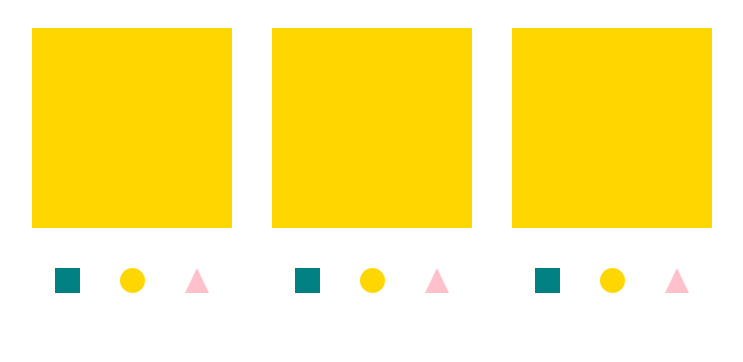
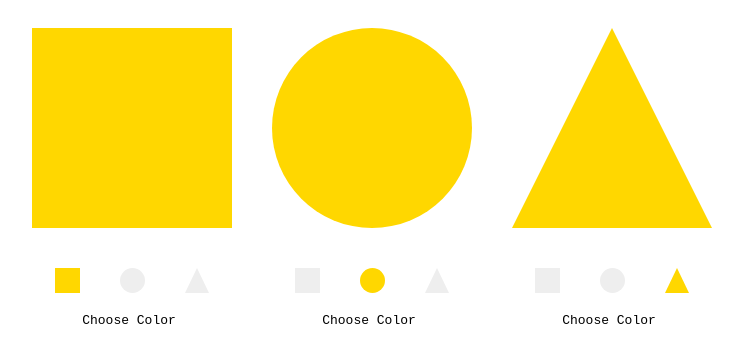
Before and after one commit to pirey/shape, a React (Create React App) app: page / in a window 1280 px wide. Shown: the top 362 px of the page, without its empty margins (268-1011 px from the left). Built offline with nearby package versions, Linux system fonts and the light colour scheme.

Commit message:
control color

```diff
--- a/src/App.js
+++ b/src/App.js
@@ -6,8 +6,8 @@ export default () => (
   <div>
     <Flex>
       <Shape />
-      <Shape />
-      <Shape />
+      <Shape shape="circle" />
+      <Shape shape="triangle" />
     </Flex>
   </div>
 );
--- a/src/components/Control.js
+++ b/src/components/Control.js
@@ -1,18 +1,22 @@
 import React from 'react';
-import ControlItem from './ControlItem';
+import ControlShape from './ControlShape';
+import ControlColor from './ControlColor';
+import Flex from './Flex';
 
-export default ({ changeSquare, changeCircle, changeTriangle }) => {
-  const style = {
-    display: 'flex',
-    alignItems: 'center',
-    justiryContent: 'center',
-  };
+export default ({ activeShape, color, changeColor, changeSquare, changeCircle, changeTriangle }) => {
+
+  const grey = '#eee';
 
   return (
-    <div style={style}>
-      <ControlItem onClick={changeSquare} shape="square" color="teal" />
-      <ControlItem onClick={changeCircle} shape="circle" color="gold" />
-      <ControlItem onClick={changeTriangle} shape="triangle" color="pink" />
+    <div>
+      <Flex>
+        <ControlShape onClick={changeSquare} shape="square" color={activeShape === 'square' ? color : grey} />
+        <ControlShape onClick={changeCircle} shape="circle" color={activeShape === 'circle' ? color : grey} />
+        <ControlShape onClick={changeTriangle} shape="triangle" color={activeShape === 'triangle' ? color : grey} />
+      </Flex>
+      <Flex>
+        <ControlColor onChange={changeColor} />
+      </Flex>
     </div>
   );
 };
--- /dev/null
+++ b/src/components/ControlColor.js
@@ -0,0 +1,22 @@
+import React from 'react';
+
+export default ({ onChange }) => {
+  const style = {
+    width: '100%',
+    textAlign: 'center',
+    textTransform: 'capitalize',
+    fontFamily: 'monospace',
+  };
+
+  const inputStyle = {
+    visibility: 'hidden',
+    width: 0,
+    height: 0
+  };
+
+  return (
+    <div style={style}>
+      <label>choose color<input onChange={onChange} style={inputStyle} type="color" /></label>
+    </div>
+  );
+};
--- a/src/components/Shape.js
+++ b/src/components/Shape.js
@@ -6,13 +6,17 @@ class Shape extends Component {
   constructor(props) {
     super(props);
 
+    const { color = 'gold', shape = 'square' } = props;
+
     this.state = {
-      shape: 'square'
+      shape,
+      color,
     };
 
     this.changeSquare = this.changeSquare.bind(this);
     this.changeCircle = this.changeCircle.bind(this);
     this.changeTriangle = this.changeTriangle.bind(this);
+    this.changeColor = this.changeColor.bind(this);
   }
 
   changeCircle(e) {
@@ -33,9 +37,15 @@ class Shape extends Component {
     }));
   }
 
+  changeColor(e) {
+    this.setState({ color: e.target.value });
+  }
+
   render() {
 
     const { w = 200, h = 200 } = this.props;
+
+    const { color, shape } = this.state;
 
     const containerStyle = {
       display: 'flex',
@@ -46,11 +56,14 @@ class Shape extends Component {
 
     return (
       <div style={containerStyle}>
-        <ShapeObject w={w} h={h} shape={this.state.shape} color="gold" />
+        <ShapeObject color={color} w={w} h={h} shape={shape} />
         <Control
+          activeShape={shape}
+          color={color}
           changeCircle={this.changeCircle}
           changeSquare={this.changeSquare}
           changeTriangle={this.changeTriangle}
+          changeColor={this.changeColor}
         />
       </div>
     );
```
Also changed, not shown: src/components/ControlShape.js (renamed from src/components/ControlItem.js).
